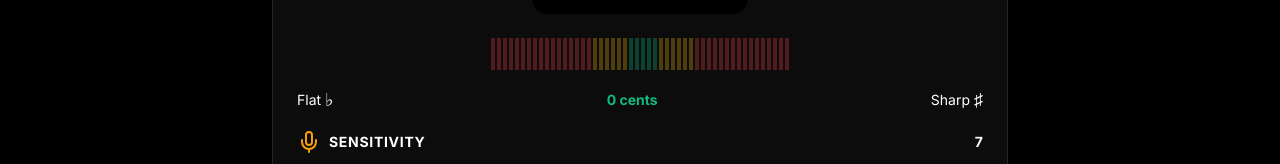
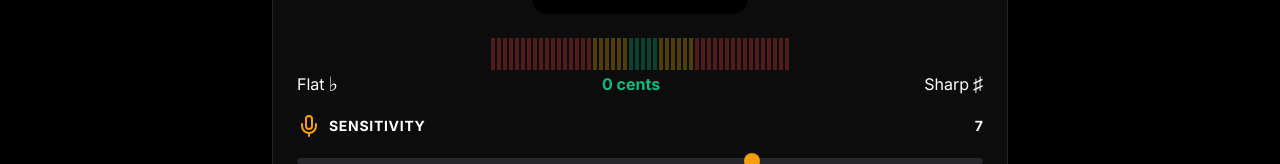
Before and after one commit to randysoller/onspace-9bg96c-13939, a React (Vite) app: page /tuner in a window 1280 px wide. Shown: the part 443-607 px from the top of the page. Built offline with nearby package versions, Linux system fonts and the light colour scheme; no server answers.

Commit message:
Increase flat/sharp text and symbol sizes and move up

```diff
--- a/src/pages/Tuner.tsx
+++ b/src/pages/Tuner.tsx
@@ -168,10 +168,10 @@ export default function Tuner() {
           </div>
 
           {/* Cents Indicator */}
-          <div className="flex items-center justify-between text-sm text-white mb-4">
+          <div className="flex items-center justify-between text-base text-white mb-4 -mt-4">
             <span className="flex items-center gap-1">
               Flat
-              <span className="text-lg">♭</span>
+              <span className="text-xl">♭</span>
             </span>
             <span className={`font-bold transition-colors ${
               Math.abs(cents) < 5 ? 'text-emerald-500' :
@@ -181,7 +181,7 @@ export default function Tuner() {
             </span>
             <span className="flex items-center gap-1">
               Sharp
-              <span className="text-lg">♯</span>
+              <span className="text-xl">♯</span>
             </span>
           </div>
 
```
